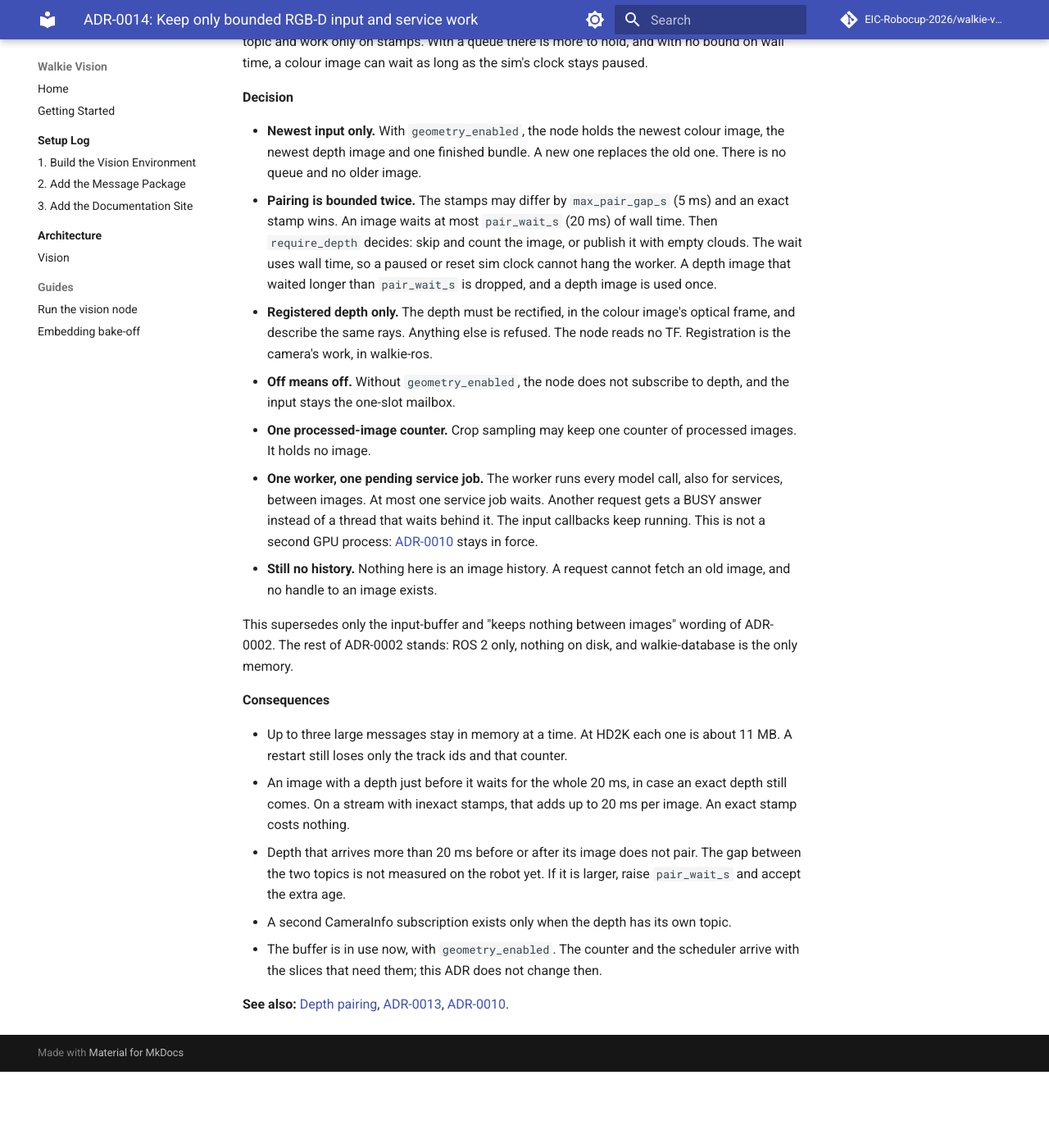
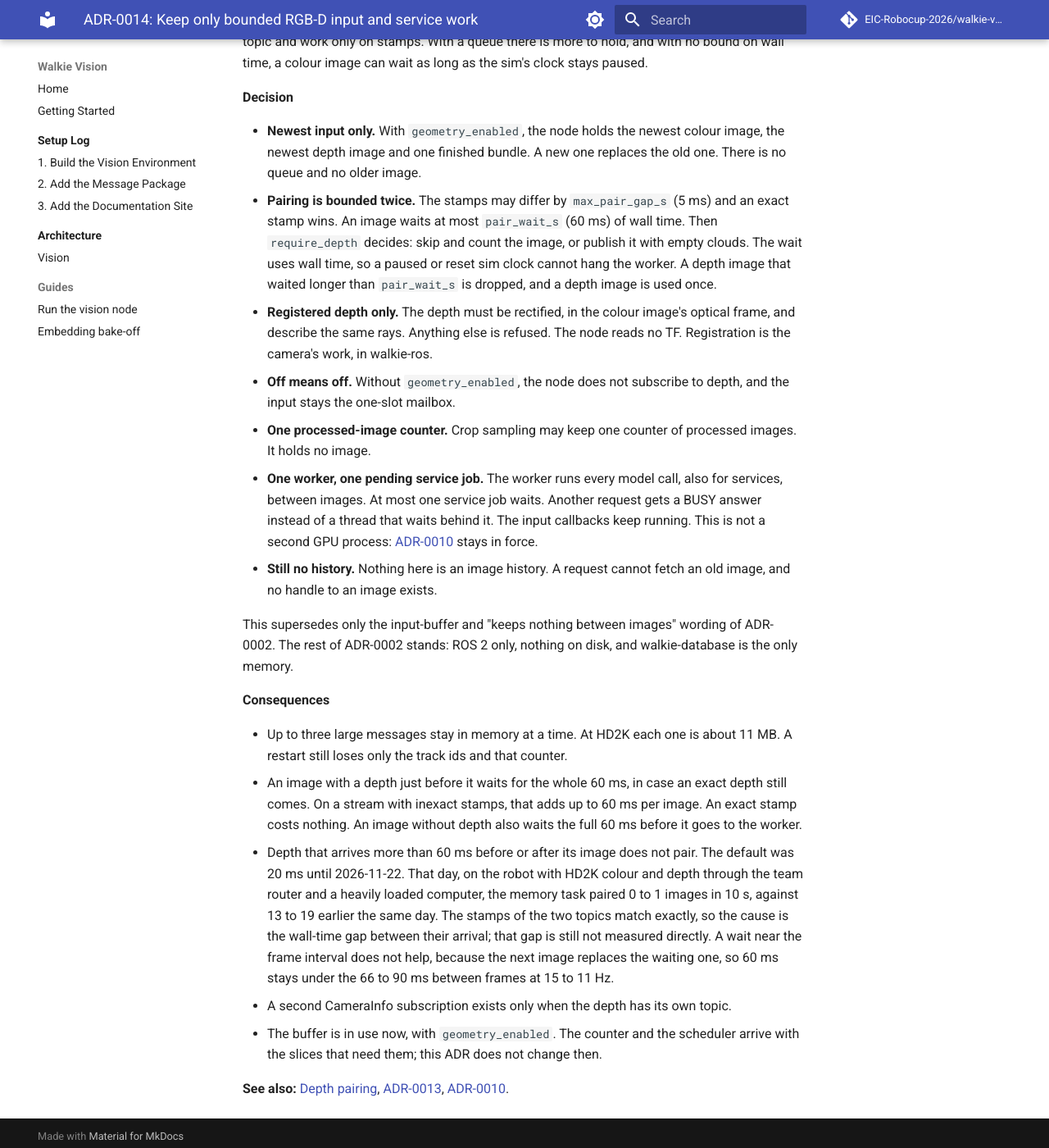
Before and after one commit to EIC-Robocup-2026/walkie-vision, an MkDocs documentation site: the page built from docs/architecture/decisions/0014-bounded-rgbd-and-service-work.md, in a window 1280 px wide and 1400 px high, scrolled down 586 px. Shown: the whole window at 82% size. Built offline with MkDocs 1.6.1 and Material for MkDocs 9.7.7, drawn with Linux system fonts in a browser that asks for light colours; comment, search, counter and statistics services are not loaded; before the commit the page ends 1893 px from its top, so only the background shows below that.

Commit message:
fix: wait 60 ms for a depth image so a loaded robot still pairs rgb-d

```diff
--- a/docs/architecture/decisions/0014-bounded-rgbd-and-service-work.md
+++ b/docs/architecture/decisions/0014-bounded-rgbd-and-service-work.md
@@ -31,7 +31,7 @@ sim's clock stays paused.
   colour image, the newest depth image and one finished bundle. A new one
   replaces the old one. There is no queue and no older image.
 - **Pairing is bounded twice.** The stamps may differ by `max_pair_gap_s` (5 ms)
-  and an exact stamp wins. An image waits at most `pair_wait_s` (20 ms) of wall
+  and an exact stamp wins. An image waits at most `pair_wait_s` (60 ms) of wall
   time. Then `require_depth` decides: skip and count the image, or publish it
   with empty clouds. The wait uses wall time, so a paused or reset sim clock
   cannot hang the worker. A depth image that waited longer than `pair_wait_s`
@@ -59,12 +59,19 @@ walkie-database is the only memory.
 
 - Up to three large messages stay in memory at a time. At HD2K each one is about
   11 MB. A restart still loses only the track ids and that counter.
-- An image with a depth just before it waits for the whole 20 ms, in case an
+- An image with a depth just before it waits for the whole 60 ms, in case an
   exact depth still comes. On a stream with inexact stamps, that adds up to
-  20 ms per image. An exact stamp costs nothing.
-- Depth that arrives more than 20 ms before or after its image does not pair. The
-  gap between the two topics is not measured on the robot yet. If it is larger,
-  raise `pair_wait_s` and accept the extra age.
+  60 ms per image. An exact stamp costs nothing. An image without depth also
+  waits the full 60 ms before it goes to the worker.
+- Depth that arrives more than 60 ms before or after its image does not pair.
+  The default was 20 ms until 2026-11-22. That day, on the robot with HD2K
+  colour and depth through the team router and a heavily loaded computer, the
+  memory task paired 0 to 1 images in 10 s, against 13 to 19 earlier the same
+  day. The stamps of the two topics match exactly, so the cause is the wall-time
+  gap between their arrival; that gap is still not measured directly. A wait
+  near the frame interval does not help, because the next image replaces the
+  waiting one, so 60 ms stays under the 66 to 90 ms between frames at 15 to
+  11 Hz.
 - A second CameraInfo subscription exists only when the depth has its own topic.
 - The buffer is in use now, with `geometry_enabled`. The counter and the
   scheduler arrive with the slices that need them; this ADR does not change then.
--- a/docs/architecture/vision.md
+++ b/docs/architecture/vision.md
@@ -295,20 +295,21 @@ The callbacks pair on arrival:
 | Earlier, within 5 ms                | The image holds it, and keeps waiting for an exact or later one |
 | Over 5 ms apart                     | No pair                                                   |
 
-An image waits at most 20 ms of wall time. Then it goes to the worker with the
-depth it holds, or without one. Several rules keep a pair from going stale:
+An image waits at most `pair_wait_s` of wall time, 60 ms by default. Then it
+goes to the worker with the depth it holds, or without one. Several rules keep a
+pair from going stale:
 
 - The wait uses wall time, not `/clock`. A paused sim cannot hang the worker.
 - A depth image is used once.
-- A depth image that waited over 20 ms is dropped when an image arrives, so a
-  sim that restarts cannot match it to a new image with an equal stamp.
+- A depth image that waited over `pair_wait_s` is dropped when an image arrives,
+  so a sim that restarts cannot match it to a new image with an equal stamp.
 - A jump back of the ROS clock, as at a sim restart, drops every image the
   worker has not taken: the waiting image with the depth it holds, the depth
   that waits, and a finished pair. The next run repeats the stamps of the
   previous one, so nothing held at the jump pairs with anything after it, even
-  within 20 ms, and nothing held reaches the arrays. Only the image the worker
-  already took goes on. Without depth the node drops its one waiting image the
-  same way. walkie-database clears its TF on the same jump.
+  within `pair_wait_s`, and nothing held reaches the arrays. Only the image the
+  worker already took goes on. Without depth the node drops its one waiting
+  image the same way. walkie-database clears its TF on the same jump.
 - An image taken before the jump and delivered after it is new input to the
   stream, and is published with its own stamp, ahead of the clock. The node
   cannot tell which run a stamp comes from.
@@ -318,8 +319,8 @@ depth it holds, or without one. Several rules keep a pair from going stale:
 
 The services that read depth, `EmbedCrop` and `DetectObjects`, keep their own
 pair by the same bounds: stamps within 5 ms, no zero stamp, and the two images
-received within 20 ms of wall time of each other, in either order. A depth
-received later than that gives a service no depth either. A jump back of the
+received within `pair_wait_s` of wall time of each other, in either order. A
+depth received later than that gives a service no depth either. A jump back of the
 ROS clock drops the services' images and their pair, so no image or depth held
 at a sim restart answers a read after it, alone or paired. On sim time the
 services also keep no image or depth stamped more than 1 s ahead of `/clock`.
```
Also changed, not shown: other parts of docs/architecture/vision.md (+1 -1 lines), 2 other files.
